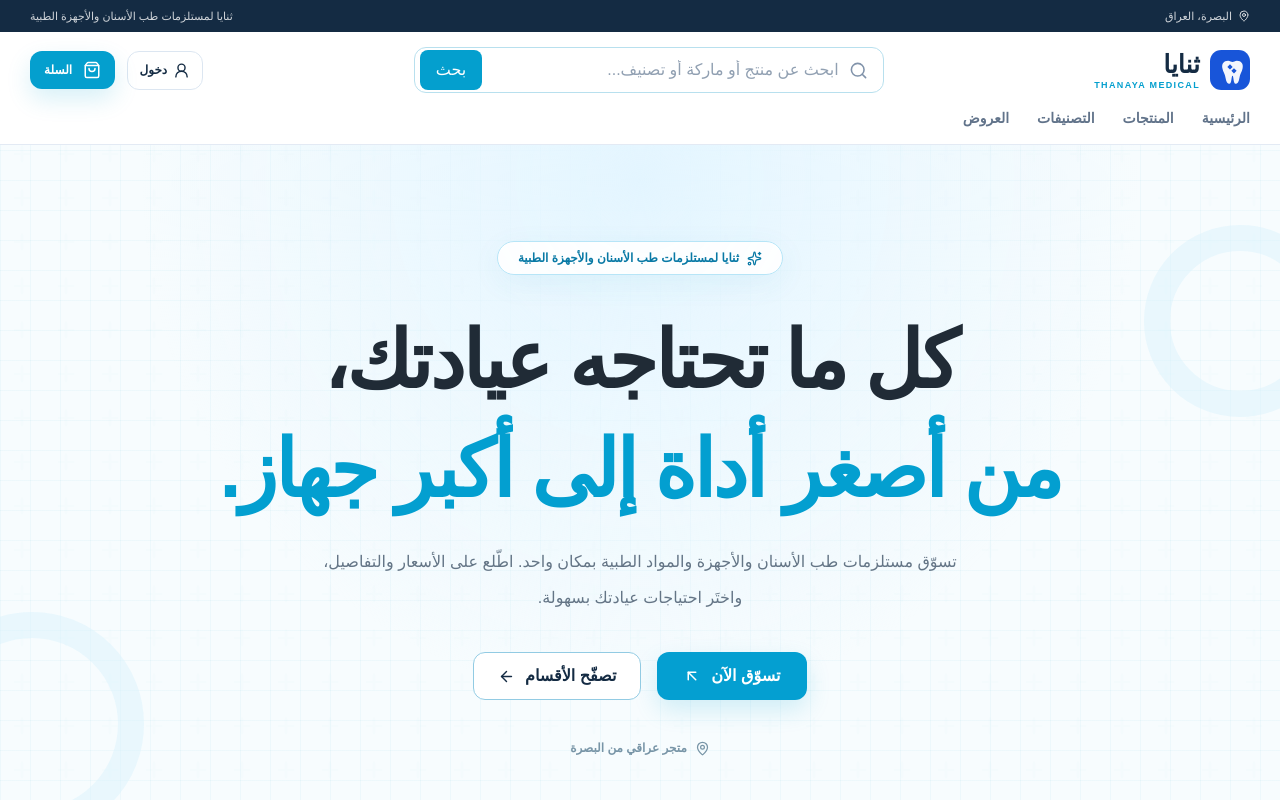
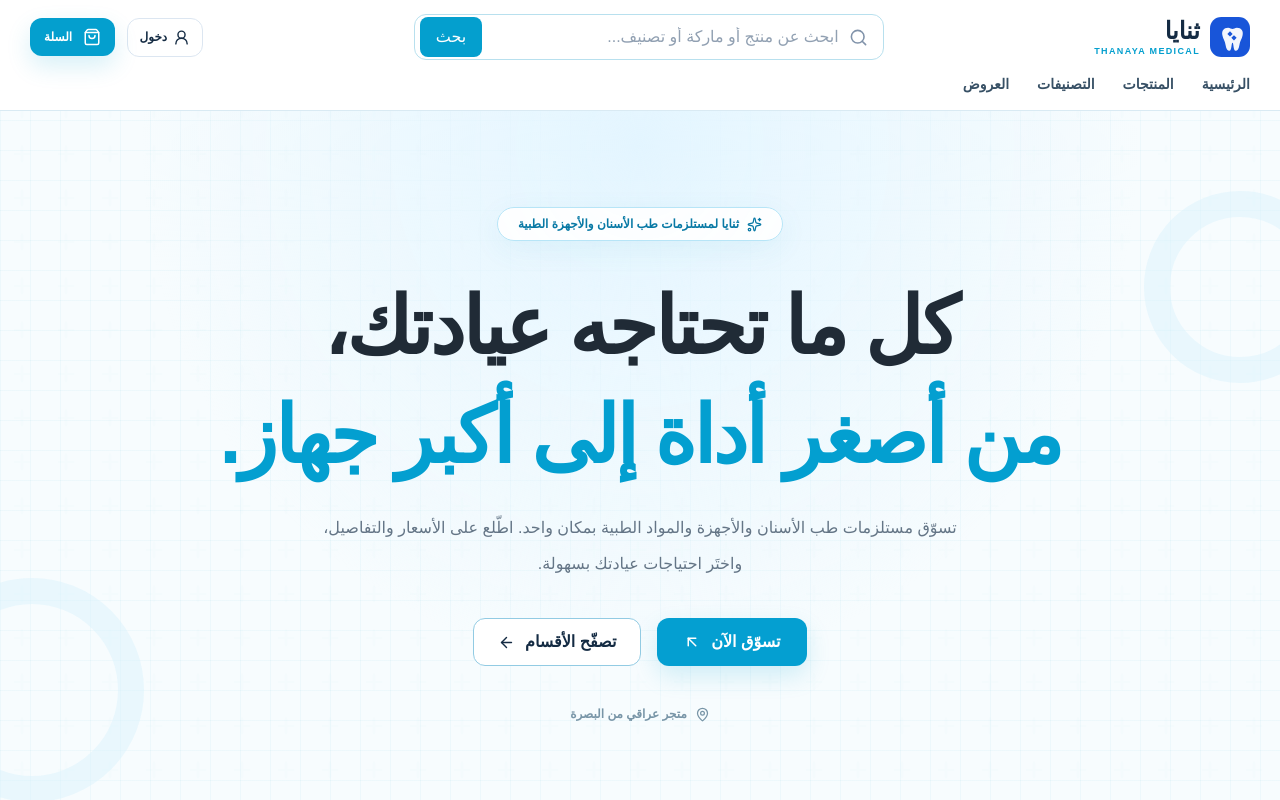
Before and after one commit to joseph2202/thanaya-dental-redesign, a Next.js app in the folder frontend/: page / in a window 1280 px wide. Shown: the top 800 px of the page. Built offline with nearby package versions, Linux system fonts and the light colour scheme; no server answers; a small style sheet from the web is missing.

Commit message:
design: compact clean header inspired by original site

```diff
--- a/frontend/src/components/layout/Header.tsx
+++ b/frontend/src/components/layout/Header.tsx
@@ -3,7 +3,7 @@ import Link from "next/link";
 import Image from "next/image";
 import { useState } from "react";
 import { useRouter } from "next/navigation";
-import { Search, ShoppingBag, UserRound, LogOut, LayoutDashboard, MapPin } from "lucide-react";
+import { Search, ShoppingBag, UserRound, LogOut, LayoutDashboard } from "lucide-react";
 import { useCart } from "@/context/CartContext";
 import { useAuth } from "@/context/AuthContext";
 
@@ -37,18 +37,12 @@ export default function Header() {
   );
 
   return (
-    <header className="sticky top-0 z-50 bg-white/95 backdrop-blur-xl border-b border-[#e3eaf4]">
-      <div className="bg-ink text-white/80 text-[11px] hidden sm:block">
-        <div className="site-container h-8 flex justify-between items-center">
-          <span className="flex items-center gap-1.5"><MapPin size={12} aria-hidden="true" /> البصرة، العراق</span>
-          <span>ثنايا لمستلزمات طب الأسنان والأجهزة الطبية</span>
-        </div>
-      </div>
+    <header className="sticky top-0 z-50 bg-white/95 backdrop-blur-xl border-b border-[#d9eaf3]">
       <div className="site-container">
-        <div className="min-h-[76px] flex items-center justify-between gap-5">
+        <div className="min-h-[74px] flex items-center justify-between gap-3 lg:gap-5">
           <Link href="/" aria-label="ثنايا، الرئيسية" className="flex items-center gap-2.5 shrink-0">
             <Image src="/brand-mark.svg" alt="" width={42} height={42} priority className="w-10 h-10 object-contain" />
-            <span className="leading-tight"><strong className="block text-[25px] font-extrabold">ثنايا</strong><small className="block text-[9px] tracking-[.15em] text-brand font-bold" dir="ltr">THANAYA MEDICAL</small></span>
+            <span className="leading-tight"><strong className="block text-[24px] font-extrabold">ثنايا</strong><small className="block text-[9px] tracking-[.15em] text-brand font-bold" dir="ltr">THANAYA MEDICAL</small></span>
           </Link>
           {search()}
           <div className="flex items-center gap-2 sm:gap-3 shrink-0">
@@ -66,7 +60,7 @@ export default function Header() {
           </div>
         </div>
         {search(true)}
-        <nav aria-label="التنقل الرئيسي" className="flex items-center gap-7 overflow-x-auto whitespace-nowrap text-xs sm:text-sm font-bold text-[#61738a] pb-3 sm:pb-4">
+        <nav aria-label="التنقل الرئيسي" className="flex items-center gap-7 overflow-x-auto whitespace-nowrap text-xs sm:text-sm font-bold text-[#375065] pb-3 sm:pb-4">
           <Link href="/" className="hover:text-brand">الرئيسية</Link>
           <Link href="/products" className="hover:text-brand">المنتجات</Link>
           <Link href="/categories" className="hover:text-brand">التصنيفات</Link>
```
